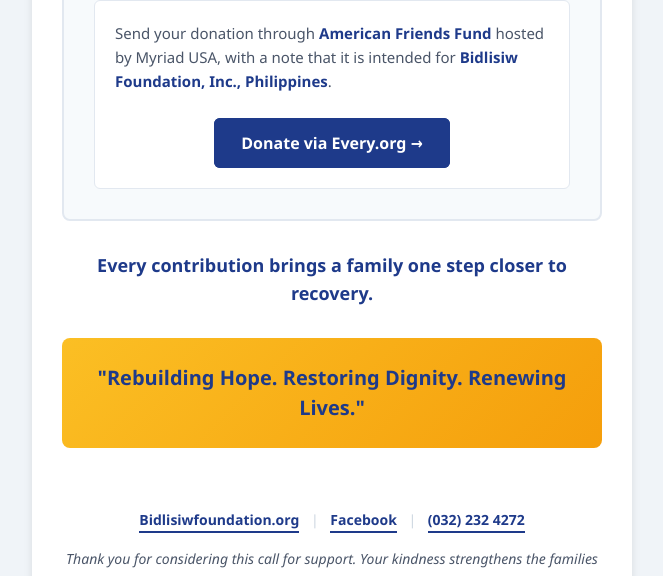
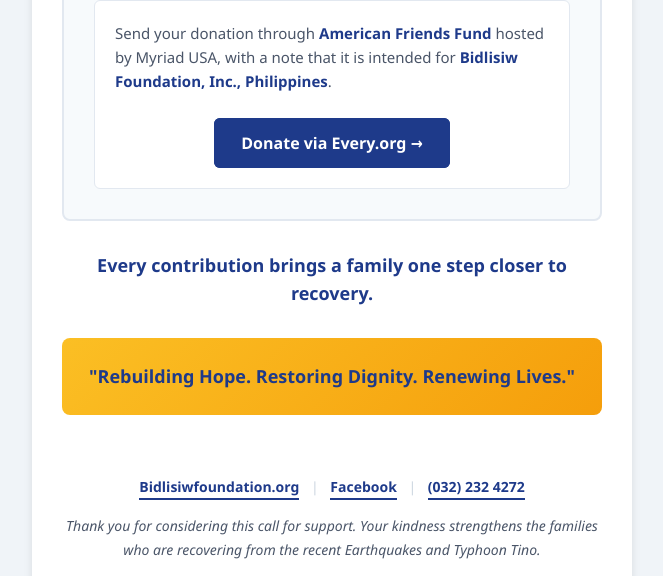
Before and after one commit to ferry-acx/bidlisiw-tino, a plain HTML site: page index.html in a window 1280 px wide. Shown: the part 1922-2498 px from the top of the page, without its empty margins (308-971 px from the left). Drawn offline with Linux system fonts and the light colour scheme.

Commit message:
first commit

```diff
--- a/index.html
+++ b/index.html
@@ -362,7 +362,7 @@
                                     <td align="center"
                                         style="background: linear-gradient(135deg, #fbbf24 0%, #f59e0b 100%); border-radius: 8px; padding: 25px 20px;">
                                         <h3
-                                            style="margin: 0; font-family: 'Segoe UI', Tahoma, Geneva, Verdana, sans-serif; font-size: 20px; font-weight: 700; color: #1e3a8a; line-height: 1.5;">
+                                            style="margin: 0; font-family: 'Segoe UI', Tahoma, Geneva, Verdana, sans-serif; font-size: 18px; font-weight: 700; color: #1e3a8a; line-height: 1.5;">
                                             "Rebuilding Hope. Restoring Dignity. Renewing Lives."
                                         </h3>
                                     </td>
```
